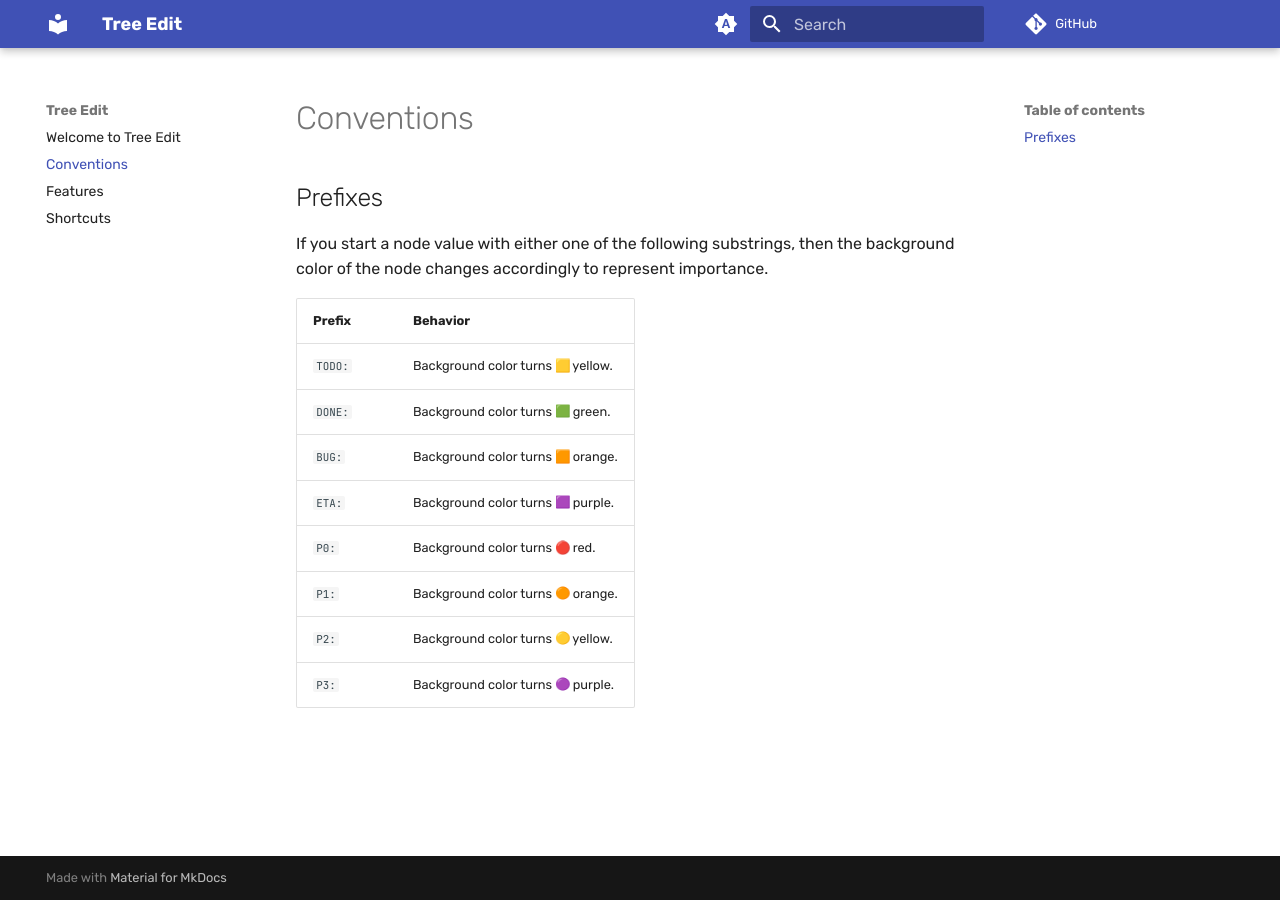
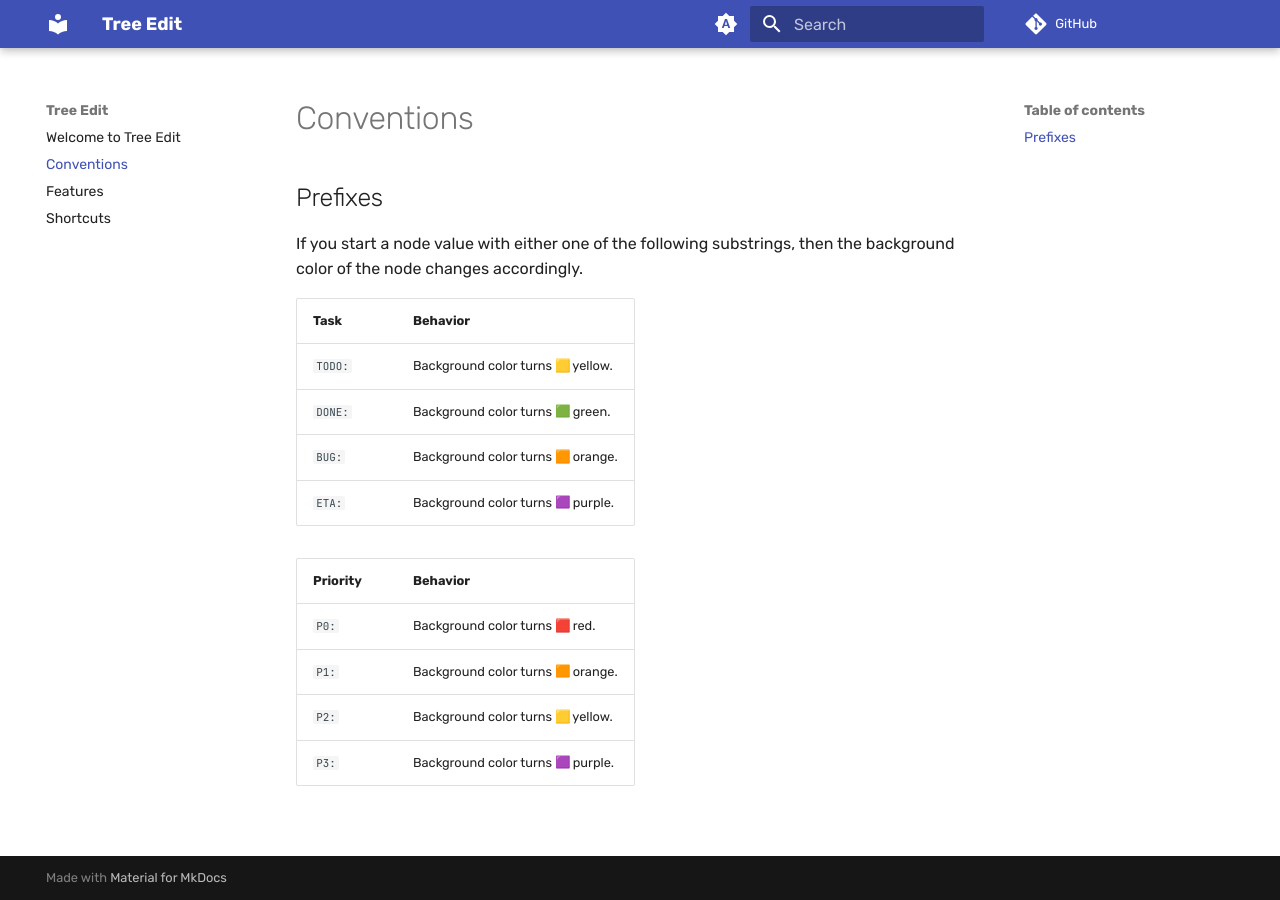
Before and after one commit to treeedit/treeedit, an MkDocs documentation site: the page built from docs/docs/conventions.md, in a window 1280 px wide. Built offline with MkDocs 1.6.1 and Material for MkDocs 9.7.7, drawn with Linux system fonts in a browser that asks for light colours; emoji names are drawn with the system emoji font; comment, search, counter and statistics services are not loaded.

Commit message:
Split prefixes in two tables

```diff
--- a/docs/docs/conventions.md
+++ b/docs/docs/conventions.md
@@ -6,15 +6,18 @@
 
 ## Prefixes
 
-If you start a node value with either one of the following substrings, then the background color of the node changes accordingly to represent importance.
+If you start a node value with either one of the following substrings, then the background color of the node changes accordingly.
 
-| Prefix | Behavior |
+| Task | Behavior |
 |---|---|
 | `TODO:` | Background color turns :yellow_square: yellow. |
 | `DONE:` | Background color turns :green_square: green. |
 | `BUG:` | Background color turns :orange_square: orange. |
 | `ETA:` | Background color turns :purple_square: purple. |
-| `P0:` | Background color turns :red_circle: red. |
-| `P1:` | Background color turns :orange_circle: orange. |
-| `P2:` | Background color turns :yellow_circle: yellow. |
-| `P3:` | Background color turns :purple_circle: purple. |
+
+| Priority | Behavior |
+|---|---|
+| `P0:` | Background color turns :red_square: red. |
+| `P1:` | Background color turns :orange_square: orange. |
+| `P2:` | Background color turns :yellow_square: yellow. |
+| `P3:` | Background color turns :purple_square: purple. |
```
